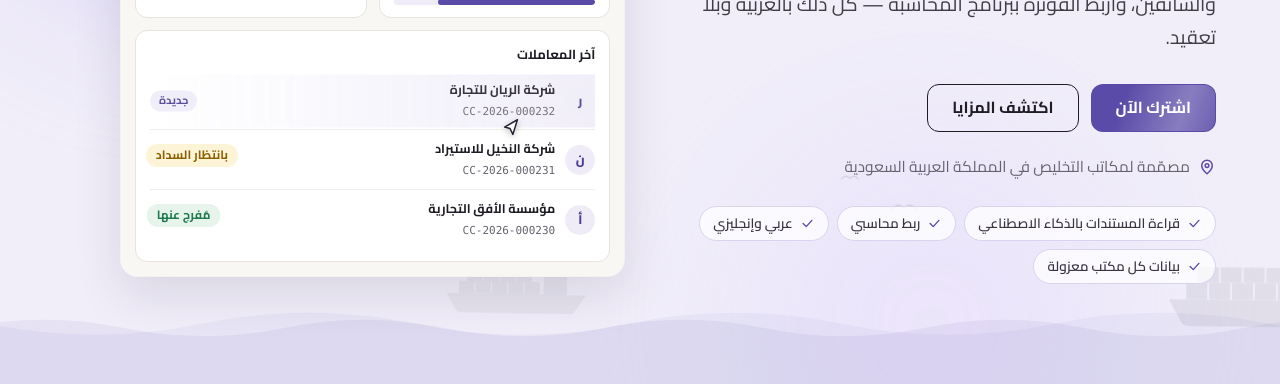
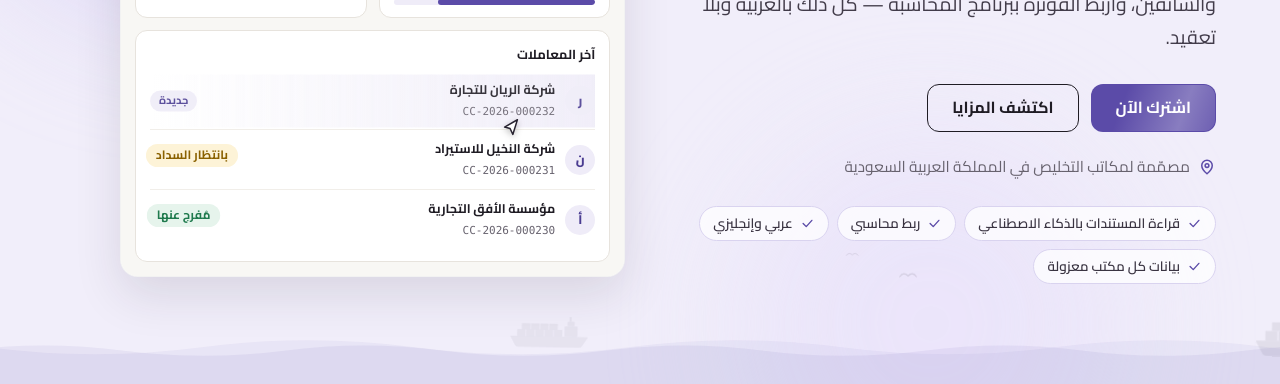
Before and after one commit to marsacloud-bit/marsa-website, a plain HTML site: page index.html in a window 1280 px wide. Shown: the part 416-800 px from the top of the page. Drawn offline with Linux system fonts and the light colour scheme.

Commit message:
Owner: the sea behind the home hero sits lower and the ships are smaller (waves 56/70px, ships 120/84px); sw VERSION 2026-12-04.07. NOT deployed.
Co-Authored-By: Claude Opus 5.5 <noreply@anthropic.com>

```diff
--- a/assets/css/pages/home.css
+++ b/assets/css/pages/home.css
@@ -397,24 +397,24 @@ body.home { margin: 0; font-family: Cairo, system-ui, sans-serif; color: var(--h
 
 /* the sea behind the hero (owner 2026-11-24: «شكل فيكتور خفيف … زي البحر وكأني في السفينة بتتحرك … شادو خفيف خالص»):
    faint waves rolling and a container ship sailing slowly across; decorative only */
-.h-sea { position: absolute; inset: auto 0 0 0; height: 230px; z-index: -1; pointer-events: none; overflow: hidden; }
-.h-wave { position: absolute; bottom: 0; left: 0; width: 200%; height: 90px; }   /* physical left in RTL too: the roll never opens a gap */
+.h-sea { position: absolute; inset: auto 0 0 0; height: 150px; z-index: -1; pointer-events: none; overflow: hidden; }
+.h-wave { position: absolute; bottom: 0; left: 0; width: 200%; height: 56px; }   /* physical left in RTL too: the roll never opens a gap */
 .h-wave path { fill: var(--h-accent); }
-.h-wave-back { height: 110px; opacity: .05; animation: h-wave-roll 38s linear infinite; }
+.h-wave-back { height: 70px; opacity: .05; animation: h-wave-roll 38s linear infinite; }
 .h-wave-front { opacity: .07; animation: h-wave-roll 24s linear infinite; }
 @keyframes h-wave-roll { from { transform: translateX(0); } to { transform: translateX(-50%); } }
-.h-ship { position: absolute; bottom: 58px; width: 210px; height: auto; opacity: .08; fill: var(--h-dark); inset-inline-start: -240px;
+.h-ship { position: absolute; bottom: 30px; width: 120px; height: auto; opacity: .08; fill: var(--h-dark); inset-inline-start: -240px;
   animation: h-sail 70s linear infinite; }
 .h-ship > g { transform-origin: 50% 90%; animation: h-rock 5s ease-in-out infinite; }
 .h-ship { transform: scaleX(-1); }   /* the bridge stays at the stern: the drawing faces left */
 [dir="rtl"] .h-ship { transform: none; }
-.h-ship-2 { width: 150px; bottom: 74px; opacity: .055; animation-delay: -35s; }
+.h-ship-2 { width: 84px; bottom: 40px; opacity: .055; animation-delay: -35s; }
 .h-ship-2 > g { animation-duration: 6s; animation-delay: -2s; }
 @keyframes h-sail { from { inset-inline-start: -240px; } to { inset-inline-start: calc(100% + 40px); } }
 @keyframes h-rock { 0%, 100% { transform: translateY(0) rotate(-1.2deg); } 50% { transform: translateY(4px) rotate(1.2deg); } }
-.h-gull { position: absolute; width: 26px; fill: none; stroke: var(--h-dark); stroke-width: 1.6; stroke-linecap: round; opacity: .12; }
-.h-gull-a { bottom: 170px; inset-inline-start: 30%; animation: h-gull 9s ease-in-out infinite; }
-.h-gull-b { bottom: 196px; inset-inline-start: 36%; width: 18px; animation: h-gull 11s 1.5s ease-in-out infinite; }
+.h-gull { position: absolute; width: 18px; fill: none; stroke: var(--h-dark); stroke-width: 1.6; stroke-linecap: round; opacity: .12; }
+.h-gull-a { bottom: 104px; inset-inline-start: 30%; animation: h-gull 9s ease-in-out infinite; }
+.h-gull-b { bottom: 120px; inset-inline-start: 36%; width: 13px; animation: h-gull 11s 1.5s ease-in-out infinite; }
 @keyframes h-gull { 0%, 100% { transform: translate(0, 0); } 50% { transform: translate(40px, -12px); } }
-@media (max-width: 600px) { .h-sea { height: 150px; } .h-ship { width: 140px; bottom: 40px; } .h-gull { display: none; } }
+@media (max-width: 600px) { .h-sea { height: 110px; } .h-ship { width: 90px; bottom: 24px; } .h-ship-2 { width: 64px; bottom: 32px; } .h-gull { display: none; } }
 @media (prefers-reduced-motion: reduce) { .h-ship { inset-inline-start: 8%; } }
```
Also changed, not shown: sw.js (+1 -1 lines).
